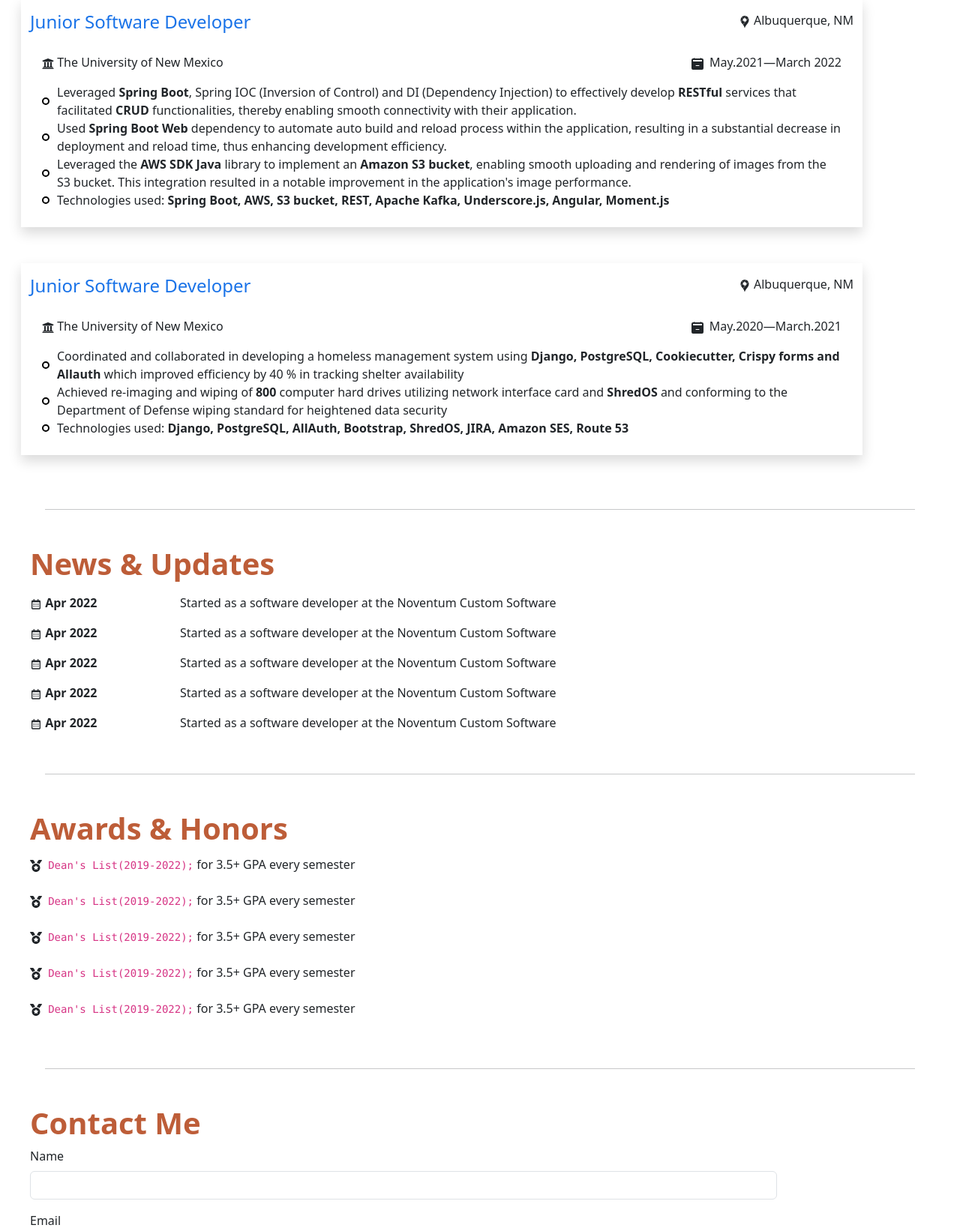
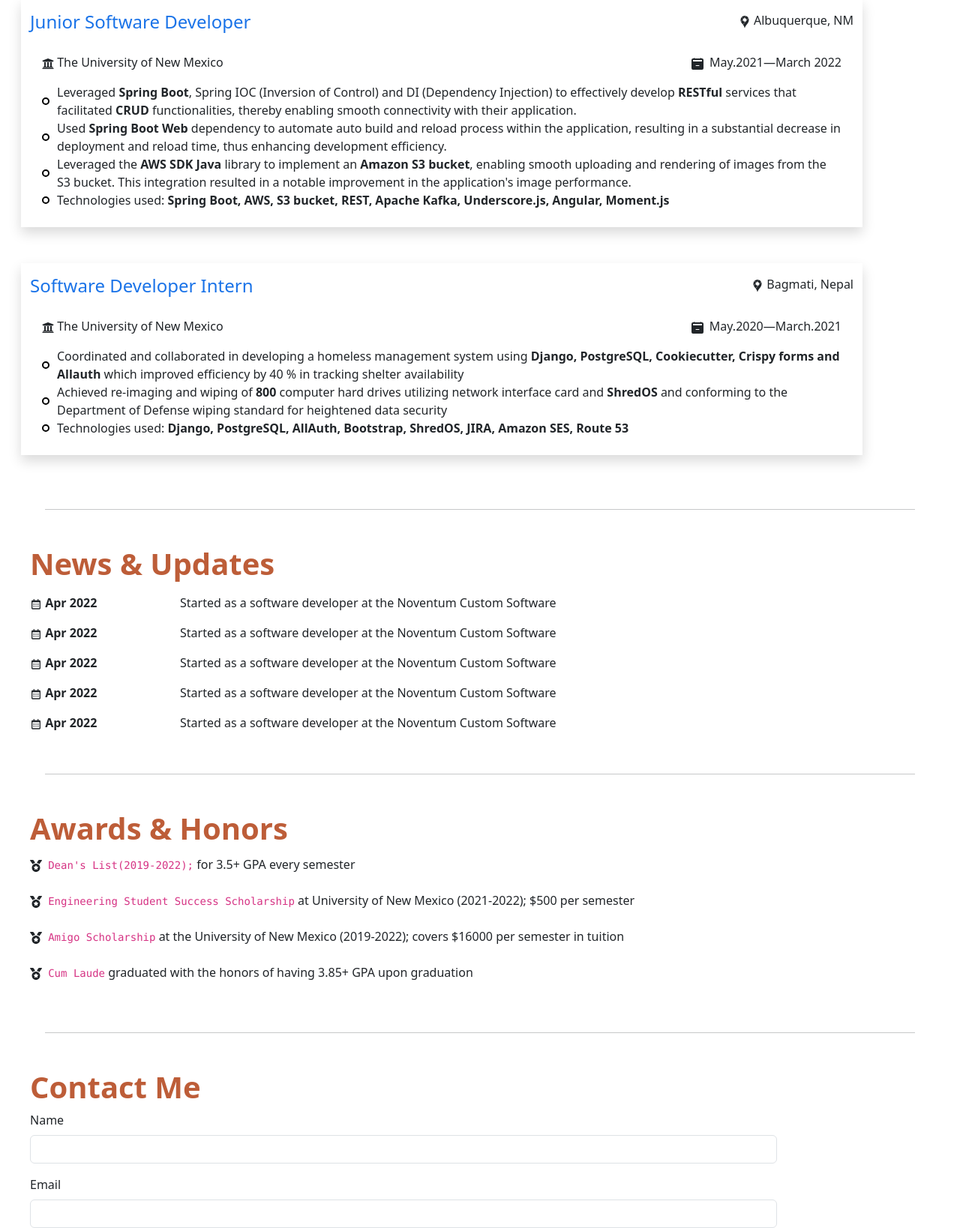
Before and after one commit to upadraj/portofolio, a Django app: page / in a window 1280 px wide. Shown: the part 1616-3254 px from the top of the page at 75% size. Run offline with Django 4.2, Linux system fonts and the light colour scheme; some libraries are stand-ins or nearby versions.

Commit message:
Award included.

```diff
--- a/templates/component/award.html
+++ b/templates/component/award.html
@@ -16,8 +16,8 @@
                  viewBox="0 0 512 512" class="me-1"
                  height="1em" width="1em" xmlns="http://www.w3.org/2000/svg"><path
                     d="M223.75 130.75L154.62 15.54A31.997 31.997 0 0 0 127.18 0H16.03C3.08 0-4.5 14.57 2.92 25.18l111.27 158.96c29.72-27.77 67.52-46.83 109.56-53.39zM495.97 0H384.82c-11.24 0-21.66 5.9-27.44 15.54l-69.13 115.21c42.04 6.56 79.84 25.62 109.56 53.38L509.08 25.18C516.5 14.57 508.92 0 495.97 0zM256 160c-97.2 0-176 78.8-176 176s78.8 176 176 176 176-78.8 176-176-78.8-176-176-176zm92.52 157.26l-37.93 36.96 8.97 52.22c1.6 9.36-8.26 16.51-16.65 12.09L256 393.88l-46.9 24.65c-8.4 4.45-18.25-2.74-16.65-12.09l8.97-52.22-37.93-36.96c-6.82-6.64-3.05-18.23 6.35-19.59l52.43-7.64 23.43-47.52c2.11-4.28 6.19-6.39 10.28-6.39 4.11 0 8.22 2.14 10.33 6.39l23.43 47.52 52.43 7.64c9.4 1.36 13.17 12.95 6.35 19.59z"></path></svg>
-            <code>Dean's List(2019-2022);</code>
-            for 3.5+ GPA every semester
+            <code>Engineering Student Success Scholarship</code>
+           at University of New Mexico (2021-2022); $500 per semester
         </p>
     </div>
     <div class="row my-1">
@@ -26,8 +26,9 @@
                  viewBox="0 0 512 512" class="me-1"
                  height="1em" width="1em" xmlns="http://www.w3.org/2000/svg"><path
                     d="M223.75 130.75L154.62 15.54A31.997 31.997 0 0 0 127.18 0H16.03C3.08 0-4.5 14.57 2.92 25.18l111.27 158.96c29.72-27.77 67.52-46.83 109.56-53.39zM495.97 0H384.82c-11.24 0-21.66 5.9-27.44 15.54l-69.13 115.21c42.04 6.56 79.84 25.62 109.56 53.38L509.08 25.18C516.5 14.57 508.92 0 495.97 0zM256 160c-97.2 0-176 78.8-176 176s78.8 176 176 176 176-78.8 176-176-78.8-176-176-176zm92.52 157.26l-37.93 36.96 8.97 52.22c1.6 9.36-8.26 16.51-16.65 12.09L256 393.88l-46.9 24.65c-8.4 4.45-18.25-2.74-16.65-12.09l8.97-52.22-37.93-36.96c-6.82-6.64-3.05-18.23 6.35-19.59l52.43-7.64 23.43-47.52c2.11-4.28 6.19-6.39 10.28-6.39 4.11 0 8.22 2.14 10.33 6.39l23.43 47.52 52.43 7.64c9.4 1.36 13.17 12.95 6.35 19.59z"></path></svg>
-            <code>Dean's List(2019-2022);</code>
-            for 3.5+ GPA every semester
+            <code>Amigo Scholarship</code>
+            at the University of New Mexico (2019-2022);
+            covers $16000 per semester in tuition
         </p>
     </div>
     <div class="row my-1">
@@ -36,18 +37,8 @@
                  viewBox="0 0 512 512" class="me-1"
                  height="1em" width="1em" xmlns="http://www.w3.org/2000/svg"><path
                     d="M223.75 130.75L154.62 15.54A31.997 31.997 0 0 0 127.18 0H16.03C3.08 0-4.5 14.57 2.92 25.18l111.27 158.96c29.72-27.77 67.52-46.83 109.56-53.39zM495.97 0H384.82c-11.24 0-21.66 5.9-27.44 15.54l-69.13 115.21c42.04 6.56 79.84 25.62 109.56 53.38L509.08 25.18C516.5 14.57 508.92 0 495.97 0zM256 160c-97.2 0-176 78.8-176 176s78.8 176 176 176 176-78.8 176-176-78.8-176-176-176zm92.52 157.26l-37.93 36.96 8.97 52.22c1.6 9.36-8.26 16.51-16.65 12.09L256 393.88l-46.9 24.65c-8.4 4.45-18.25-2.74-16.65-12.09l8.97-52.22-37.93-36.96c-6.82-6.64-3.05-18.23 6.35-19.59l52.43-7.64 23.43-47.52c2.11-4.28 6.19-6.39 10.28-6.39 4.11 0 8.22 2.14 10.33 6.39l23.43 47.52 52.43 7.64c9.4 1.36 13.17 12.95 6.35 19.59z"></path></svg>
-            <code>Dean's List(2019-2022);</code>
-            for 3.5+ GPA every semester
-        </p>
-    </div>
-    <div class="row my-1">
-          <p>
-            <svg stroke="currentColor" fill="currentColor" stroke-width="0"
-                 viewBox="0 0 512 512" class="me-1"
-                 height="1em" width="1em" xmlns="http://www.w3.org/2000/svg"><path
-                    d="M223.75 130.75L154.62 15.54A31.997 31.997 0 0 0 127.18 0H16.03C3.08 0-4.5 14.57 2.92 25.18l111.27 158.96c29.72-27.77 67.52-46.83 109.56-53.39zM495.97 0H384.82c-11.24 0-21.66 5.9-27.44 15.54l-69.13 115.21c42.04 6.56 79.84 25.62 109.56 53.38L509.08 25.18C516.5 14.57 508.92 0 495.97 0zM256 160c-97.2 0-176 78.8-176 176s78.8 176 176 176 176-78.8 176-176-78.8-176-176-176zm92.52 157.26l-37.93 36.96 8.97 52.22c1.6 9.36-8.26 16.51-16.65 12.09L256 393.88l-46.9 24.65c-8.4 4.45-18.25-2.74-16.65-12.09l8.97-52.22-37.93-36.96c-6.82-6.64-3.05-18.23 6.35-19.59l52.43-7.64 23.43-47.52c2.11-4.28 6.19-6.39 10.28-6.39 4.11 0 8.22 2.14 10.33 6.39l23.43 47.52 52.43 7.64c9.4 1.36 13.17 12.95 6.35 19.59z"></path></svg>
-            <code>Dean's List(2019-2022);</code>
-            for 3.5+ GPA every semester
+            <code>Cum Laude</code>
+           graduated with the honors of having 3.85+ GPA upon graduation
         </p>
     </div>
 </div>
--- a/templates/component/third-work-experience.html
+++ b/templates/component/third-work-experience.html
@@ -1,6 +1,6 @@
 <div class="col-11 shadow my-4">
             <div class="d-flex justify-content-between my-3">
-                <h4 class="text-blue">Junior Software Developer</h4>
+                <h4 class="text-blue">Software Developer Intern</h4>
                 <p>
                     <svg stroke="currentColor" fill="currentColor"
                          stroke-width="0"
@@ -8,7 +8,7 @@
                          class="card_icon" height="1em" width="1em"
                          xmlns="http://www.w3.org/2000/svg"><title></title><path
                             d="M19.527 4.799c1.212 2.608.937 5.678-.405 8.173-1.101 2.047-2.744 3.74-4.098 5.614-.619.858-1.244 1.75-1.669 2.727-.141.325-.263.658-.383.992-.121.333-.224.673-.34 1.008-.109.314-.236.684-.627.687h-.007c-.466-.001-.579-.53-.695-.887-.284-.874-.581-1.713-1.019-2.525-.51-.944-1.145-1.817-1.79-2.671L19.527 4.799zM8.545 7.705l-3.959 4.707c.724 1.54 1.821 2.863 2.871 4.18.247.31.494.622.737.936l4.984-5.925-.029.01c-1.741.601-3.691-.291-4.392-1.987a3.377 3.377 0 0 1-.209-.716c-.063-.437-.077-.761-.004-1.198l.001-.007zM5.492 3.149l-.003.004c-1.947 2.466-2.281 5.88-1.117 8.77l4.785-5.689-.058-.05-3.607-3.035zM14.661.436l-3.838 4.563a.295.295 0 0 1 .027-.01c1.6-.551 3.403.15 4.22 1.626.176.319.323.683.377 1.045.068.446.085.773.012 1.22l-.003.016 3.836-4.561A8.382 8.382 0 0 0 14.67.439l-.009-.003zM9.466 5.868L14.162.285l-.047-.012A8.31 8.31 0 0 0 11.986 0a8.439 8.439 0 0 0-6.169 2.766l-.016.018 3.665 3.084z"></path></svg>
-                    Albuquerque, NM</p>
+                    Bagmati, Nepal</p>
             </div>
             <div class="d-flex justify-content-between mx-3">
                 <div>
```
